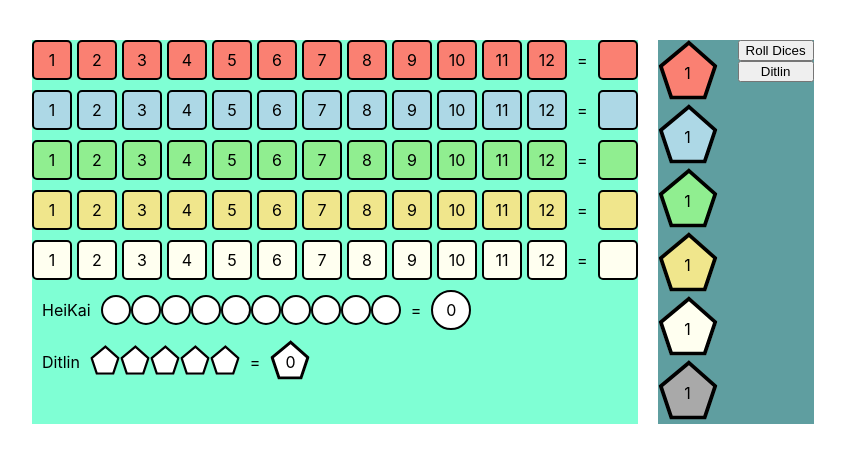
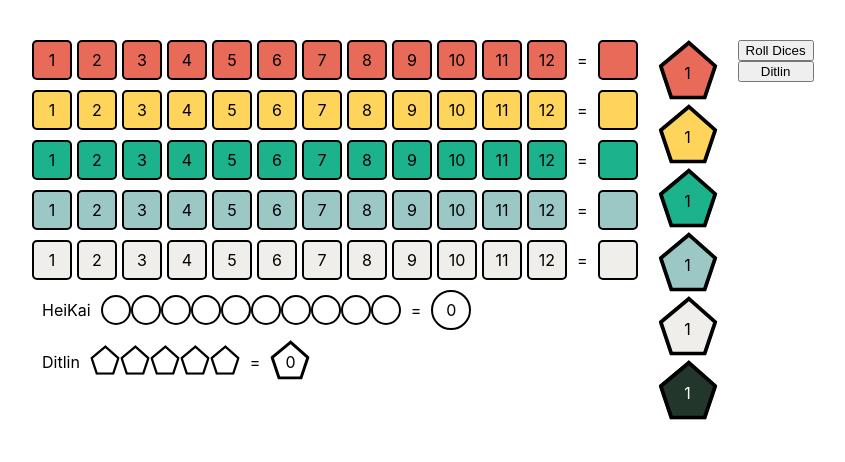
Before and after one commit to tramy1257/heikai, a React (Create React App) app: page / in a window 1280 px wide. Shown: the top 462 px of the page, without its empty margins (8-853 px from the left). Built offline with nearby package versions, Linux system fonts and the light colour scheme.

Commit message:
Add wildcard dice logic

```diff
--- a/src/components/Box/Box.jsx
+++ b/src/components/Box/Box.jsx
@@ -2,12 +2,17 @@ import './Box.css';
 import BoxOverlay from './BoxOverlay/BoxOverlay';
 import DirectionSelection from './DirectionSelection/DirectionSelection';
 
-const Box = ( {color, num, state, setDirection, showDirSelection} ) => {
+const Box = ( {color, num, state, setDirection, showDirSelection, isSelectedWildcardNum, onClick} ) => {
+    const boxStyle = {
+        backgroundColor: isSelectedWildcardNum ? color.selectedBackground : color.background,
+        color: isSelectedWildcardNum ? "white" : color.text
+    }
+
     return (
-        <div className="boxContain">
+        <div className="boxContain" onClick={onClick}>
             <div
                 className="box flexCenterBoth"
-                style={{backgroundColor: color.background, color: color.text}}
+                style={boxStyle}
             >
                 <span>{num}</span>
             </div>
--- a/src/components/Dice/Dice.jsx
+++ b/src/components/Dice/Dice.jsx
@@ -1,10 +1,10 @@
 import Pentagon from "../Pentagon/Pentagon";
 import "./Dice.css";
 
-export default function Dice( {filledColor, val, onClickHandler} ) {
+export default function Dice( {filledColor, textColor, val, onClickHandler} ) {
   return (
     <div onClick={onClickHandler} className="dice">
-      <Pentagon filledColor={filledColor} size={60} value={val}
+      <Pentagon filledColor={filledColor} textColor={textColor} size={60} value={val}
           strokeSize={25} key={filledColor}/>
     </div>
   );
--- a/src/components/Pentagon/Pentagon.jsx
+++ b/src/components/Pentagon/Pentagon.jsx
@@ -1,9 +1,10 @@
 import "./Pentagon.css";
 
-export default function Pentagon( {filledColor, size, value, strokeSize} ) {
+export default function Pentagon( {filledColor, textColor, size, value, strokeSize} ) {
   const style = {
     width: size + "px",
-    height: size + "px"
+    height: size + "px",
+    color: textColor
   };
 
   const polygonStyle = {
--- a/src/containers/DiceLine/DiceLine.css
+++ b/src/containers/DiceLine/DiceLine.css
@@ -23,9 +23,12 @@
 .heiKaiTracker {
   box-sizing: border-box;
   position: absolute;
-  top: -5px;
-  height: 50px;
-  width: 134px;
+  top: -1px;
+  height: 42px;
+  width: 132px;
 
-  border: 2px solid black;
+  border-radius: 5px;
+
+  background-color: black;
+  opacity: 50%;
 }
--- a/src/containers/DiceLine/DiceLine.jsx
+++ b/src/containers/DiceLine/DiceLine.jsx
@@ -2,15 +2,27 @@ import Box from "../../components/Box/Box.jsx";
 import {NumState} from "../../util/Constants.js";
 import "./DiceLine.css";
 
-export default function DiceLine({ color, numArr, total, selectedNum, setDirection, heiKaiStartNumArr }) {
+export default function DiceLine({ lineState, total, setDirection, selectedWildcardNum, boxClick }) {
+    const canBeSelectAsWildcard = (num) => {
+        return selectedWildcardNum === num && lineState.isAvailable(num);
+    }
+
     return (
         <div className="diceLine">
             <div className="numRow">
-                {numArr.map((val, idx) => <Box color={color} num={idx + 1} state={val} showDirSelection={idx + 1 === selectedNum} setDirection={setDirection} key={val + idx}/>)}
+                {lineState.stateArr.map((val, idx) =>
+                    <Box color={lineState.color}
+                        num={idx + 1}
+                        state={val}
+                        showDirSelection={idx + 1 === lineState.selectedNum}
+                        setDirection={setDirection}
+                        onClick={boxClick}
+                        isSelectedWildcardNum={canBeSelectAsWildcard(idx + 1)}
+                        key={val + idx}/>)}
             </div>
             <div className="equalSign">=</div>
-            <Box className="totalBox" color={color} num={total} state={NumState.NONE} />
-            {heiKaiStartNumArr.map((startNum) => <div className="heiKaiTracker" style={{left: (startNum - 1) * 45 - 2}}></div>)}
+            <Box className="totalBox" color={lineState.color} num={total} state={NumState.NONE} />
+            {lineState.heiKaiStartNumArr.map((startNum) => <div className="heiKaiTracker" style={{left: (startNum - 1) * 45 - 1}}></div>)}
         </div>
     );
 }
--- a/src/containers/MainGame/MainGame.css
+++ b/src/containers/MainGame/MainGame.css
@@ -5,11 +5,11 @@
 }
 
 .mainGameLeft {
-  background-color: aquamarine;
+  /* background-color: aquamarine; */
 }
 
 .mainGameRight {
-  background-color: cadetblue;
+  /* background-color: cadetblue; */
   gap: 20px;
 }
 
--- a/src/containers/MainGame/MainGame.jsx
+++ b/src/containers/MainGame/MainGame.jsx
@@ -103,9 +103,7 @@ const MainGame = () => {
     const [diceRollVals, setDiceRollVals] = useState(Array(LineColor.length + 1).fill(1));
     const [ditlinCount, setDitlinCount] = useState(0);
     const [heikaiCount, setHeiKaiCount] = useState(0);
-
-    useEffect(() => {
-    }, [diceLineStates]);
+    const [selectedWildcardNum, setSelectedWildcardNum] = useState(null);
 
     const handleRollDices = () => {
         const dicesCopy = [...diceRollVals];
@@ -153,6 +151,9 @@ const MainGame = () => {
         }
 
         setDiceLineStates(stateCopy);
+      } else {
+        // When wildcard dice is clicked
+        setSelectedWildcardNum(diceVal);
       }
     }
 
@@ -169,16 +170,22 @@ const MainGame = () => {
       return idx < diceRollVals.length - 1;
     }
 
+    const wildcardNumClickHandler = (idx) => {
+      if (selectedWildcardNum !== null && diceLineStates[idx].isAvailable(selectedWildcardNum)) {
+        diceClickHandler(idx, selectedWildcardNum);
+        setSelectedWildcardNum(null);
+      }
+    }
+
     return (
         <div className="mainGame">
             <div className="mainGameLeft">
                 <div className="diceLines">
                     {diceLineStates.map((lineState, index) =>
-                      <DiceLine color={lineState.color}
-                        numArr={lineState.stateArr}
-                        selectedNum={lineState.selectedNum}
+                      <DiceLine lineState={lineState}
                         setDirection={(dir) => handleSetDirection(index, dir)}
-                        heiKaiStartNumArr={lineState.heiKaiStartNumArr}
+                        selectedWildcardNum={selectedWildcardNum}
+                        boxClick={() => wildcardNumClickHandler(index)}
                         key={lineState.color.background + index}/>)}
                 </div>
                 <HeiKai heikaiNum={heikaiCount}/>
@@ -190,7 +197,11 @@ const MainGame = () => {
                         (color, idx) =>
                         <Dice filledColor={color.background} val={diceRollVals.at(idx)} onClickHandler={() => diceClickHandler(idx, diceRollVals.at(idx))} />
                     )}
-                    <Dice filledColor={"darkgrey"} val={diceRollVals[diceRollVals.length - 1]} onClickHandler={() => diceClickHandler(diceRollVals.length - 1)} />
+                    <Dice
+                      filledColor={"#23362B"}
+                      textColor="white"
+                      val={diceRollVals[diceRollVals.length - 1]}
+                      onClickHandler={() => diceClickHandler(diceRollVals.length - 1, diceRollVals[diceRollVals.length - 1])} />
                 </div>
                 <div className="gameButton flexCol">
                     <Button text="Roll Dices" onBtnClick={handleRollDices}/>
--- a/src/util/Constants.js
+++ b/src/util/Constants.js
@@ -24,20 +24,21 @@ export const ScoreDir = {
 };
 
 export class BoxColor {
-  constructor(background, text) {
+  constructor(background, text, selectedBackground) {
     this.background = background;
     this.text = text;
+    this.selectedBackground = selectedBackground;
   }
 
   getCopy() {
-    return new BoxColor(this.background, this.text);
+    return new BoxColor(this.background, this.text, this.selectedBackground);
   }
 }
 
 export const LineColor = [
-  new BoxColor("salmon", "black"),
-  new BoxColor("lightblue", "black"),
-  new BoxColor("lightgreen", "black"),
-  new BoxColor("khaki", "black"),
-  new BoxColor("ivory", "black")
+  new BoxColor("#E86A58", "black", "#8d2313"),
+  new BoxColor("#FED45B", "black", "#ab8001"),
+  new BoxColor("#1BB28C", "black", "#0d5946"),
+  new BoxColor("#9BC7C5", "black", "#40716f"),
+  new BoxColor("#EFEEEA", "black", "#868066")
 ]
```
Also changed, not shown: src/components/Box/Box.css (+0 -9 lines).
